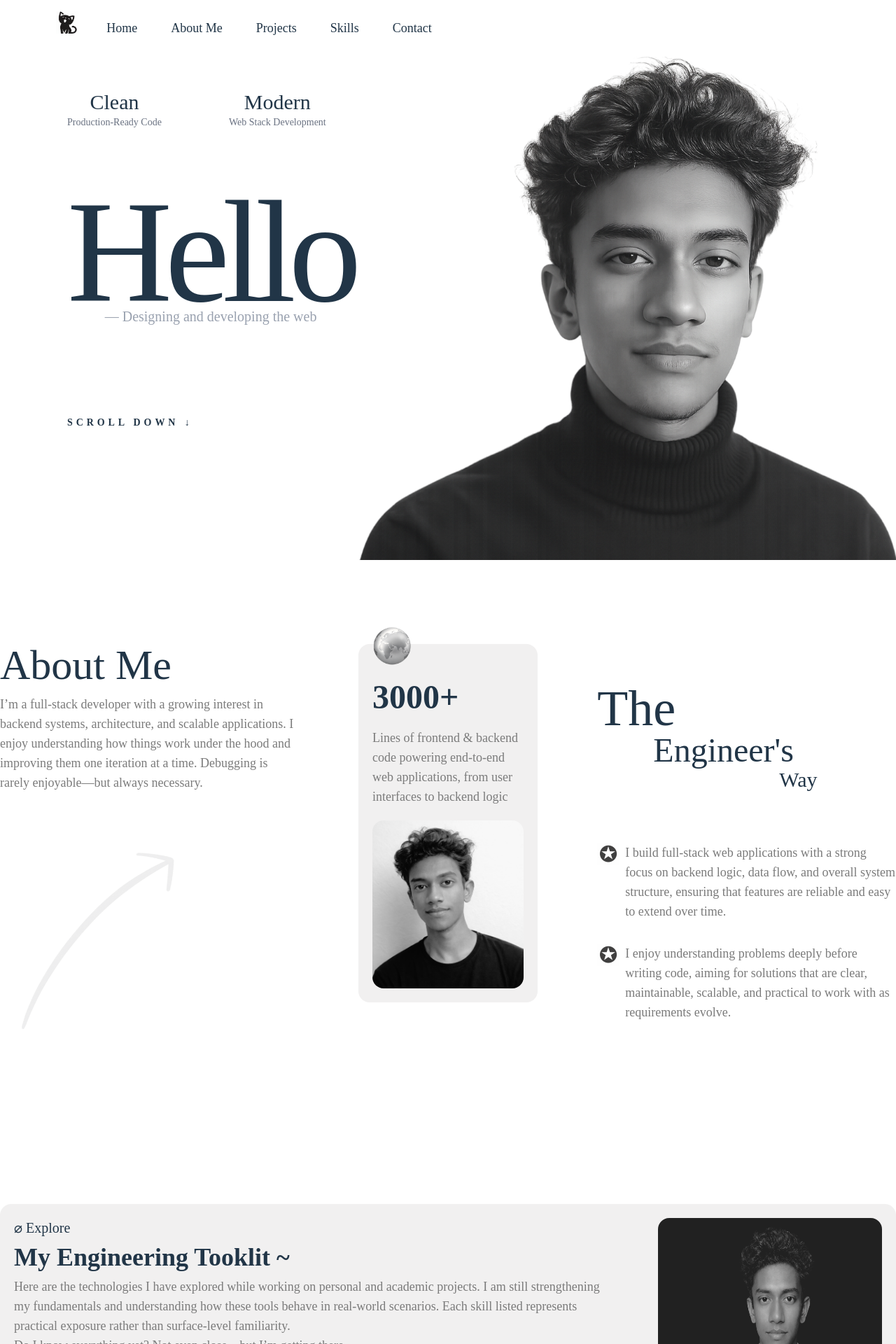
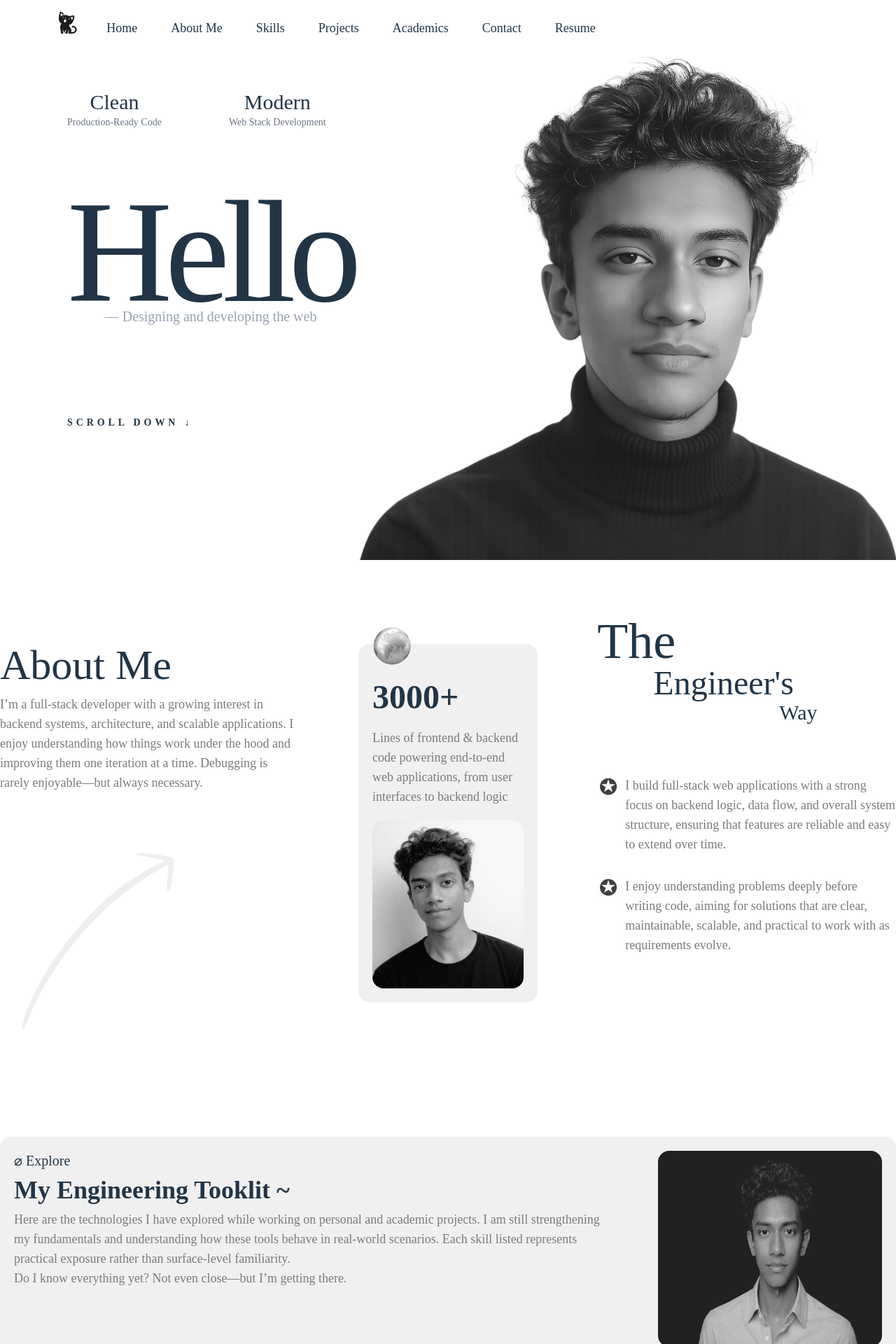
Before and after one commit to UDAY005-UI/Portfolio, a React (Vite) app: page / in a window 1280 px wide. Shown: the top 1920 px of the page at 70% size. Built offline with nearby package versions, Linux system fonts and the light colour scheme.

Commit message:
update navbar, sections and global layouts

```diff
--- a/src/App.tsx
+++ b/src/App.tsx
@@ -6,6 +6,7 @@ import Projects from './components/sections/Projects';
 import Skills from './components/sections/Skills';
 import Academics from './components/sections/Academics';
 import Contact from './components/sections/Contact';
+import Footer from './components/layout/footer';
 
 function App() {
     return (
@@ -19,6 +20,7 @@ function App() {
       <Academics/>
       <Contact/>
       </div>
+      <Footer/>
       </>
     )
 }
--- a/src/components/layout/navbar.tsx
+++ b/src/components/layout/navbar.tsx
@@ -25,21 +25,18 @@ export default function Navbar() {
   const navItems = [
     { label: "Home", id: "Hero" },
     { label: "About Me", id:"About" },
-    { label: "Projects", id: "Project" },
     { label: "Skills", id: "Skills" },
+    { label: "Projects", id: "Projects" },
+    { label: "Academics", id: "Academics" },
     { label: "Contact", id: "Contact" },
   ];
 
-  const handleScroll = (id: string) => {
-    const section = document.getElementById(id);
-    if (section) {
-      const NAVBAR_HEIGHT = 80
-      const yOffset = -NAVBAR_HEIGHT;
-      const y =
-        section.getBoundingClientRect().top + window.pageYOffset + yOffset;
-      window.scrollTo({ top: y, behavior: "smooth" });
-    }
-  };
+const handleScrollToSection = (id: string) => {
+  const section = document.getElementById(id);
+  if (!section) return;
+
+  section.scrollIntoView({ behavior: "smooth" });
+};
 
   return (
     <nav className={`fixed top-0 left-0 z-50 w-full bg-white/80 backdrop-blur-md transition-transform duration-700 ease-in-out ${show ? "trasnlate-y-0" : "-translate-y-full"}`}>
@@ -50,13 +47,14 @@ export default function Navbar() {
           {navItems.map((item) => (
             <li key={item.id}>
               <button
-                onClick={() => handleScroll(item.id)}
-                className="text-[#222222] transition-all duration-300 hover:text-blue-600"
+                onClick={() => handleScrollToSection(item.id)}
+                className="text-[#222222]"
               >
                 {item.label}
               </button>
             </li>
           ))}
+          <a href="/resume.pdf" target="_blank" rel="noopener noreferrer">Resume</a>
         </ul>
       </div>
     </nav>
--- a/src/components/sections/About.tsx
+++ b/src/components/sections/About.tsx
@@ -5,7 +5,7 @@ import star from "../../assets/star.png";
 
 export default function About() {
   return (
-    <section className="h-screen w-full pt-30">
+    <section id="About" className="mt-30 h-auto w-full">
       <div className="relative grid h-full grid-cols-3">
         <div className="relative flex flex-col gap-3">
           <h1 className="text-left text-6xl">About Me</h1>
--- a/src/components/sections/Academics.tsx
+++ b/src/components/sections/Academics.tsx
@@ -2,7 +2,7 @@ import hat from "../../assets/hat.png";
 
 export default function Academics() {
   return (
-    <div className="relative h-auto w-full pt-30">
+    <section id="Academics" className="relative h-auto w-full pt-30">
       <div className="flex h-[40vh] items-center justify-between gap-20 rounded-2xl bg-[#f1f0f0] px-5 py-5">
         <div className="flex flex-col gap-2 text-left">
           <p className="text-xl">⌀ Explore</p>
@@ -21,6 +21,6 @@ export default function Academics() {
             className="h-[35vh] w-[30vw] rounded-2xl opacity-86"
           />
       </div>
-    </div>
+    </section>
   );
 }
--- a/src/components/sections/Contact.tsx
+++ b/src/components/sections/Contact.tsx
@@ -4,7 +4,7 @@ import github from "../../assets/github.png";
 
 export default function Contact() {
   return (
-    <div className="relative h-auto w-full py-30">
+    <section id="Contact" className="relative h-auto w-full py-30">
       <div className="flex-flex-col">
         <div className="flex flex-col gap-3">
           <h1 className="text-6xl">Interested in building together?</h1>
@@ -42,6 +42,6 @@ export default function Contact() {
                 </a>
         </div>
       </div>
-    </div>
+    </section>
   );
 }
--- a/src/components/sections/Hero.tsx
+++ b/src/components/sections/Hero.tsx
@@ -3,19 +3,14 @@ import web from "../../assets/web.png";
 
 export default function Home() {
   return (
-    <section className="w-full">
-      <div className="relative min-h-screen w-full grid grid-cols-[1fr_2fr_2fr] px-10 lg:px-24">
-
-        {/* Decorative left image */}
+    <section id="Hero" className="w-full">
+      <div className="relative grid min-h-screen w-full grid-cols-[1fr_2fr_2fr] px-10 lg:px-24">
         <img
           src={web}
           alt=""
-          className="absolute h-[70vh] top-31 -left-22 opacity-100"
+          className="absolute top-31 -left-22 h-[70vh] opacity-100"
         />
-
-        {/* Content */}
         <div className="relative z-10 flex flex-col pt-32">
-
           <div className="flex gap-24">
             <div>
               <h2 className="text-3xl font-medium">Clean</h2>
@@ -33,7 +28,7 @@ export default function Home() {
           </div>
 
           <div className="mt-20">
-            <h1 className="text-[13rem] font-light leading-[0.9] tracking-tighter">
+            <h1 className="text-[13rem] leading-[0.9] font-light tracking-tighter">
               Hello
             </h1>
             <p className="-translate-y-4 text-xl text-gray-400">
@@ -48,11 +43,10 @@ export default function Home() {
           </div>
         </div>
 
-        {/* Right portrait */}
         <img
           src={uday}
           alt=""
-          className="absolute bottom-0 right-0 h-[90vh] w-auto max-w-none opacity-90"
+          className="absolute right-0 bottom-0 h-[90vh] w-auto max-w-none opacity-90"
         />
       </div>
     </section>
--- a/src/components/sections/Projects.tsx
+++ b/src/components/sections/Projects.tsx
@@ -1,6 +1,6 @@
 export default function Projects() {
   return (
-    <div className="w-full pt-30">
+    <section id="Projects" className="w-full pt-30">
       <div className="relative flex flex-col items-center justify-center gap-6">
         <div className="grid grid-cols-2 justify-between gap-30">
           <div className="flex flex-col items-start gap-2">
@@ -79,6 +79,6 @@ export default function Projects() {
         </div>
         <div className="w-full h-px bg-[#e6e6e6]"></div>
       </div>
-    </div>
+    </section>
   );
 }
--- a/src/components/sections/Skills.tsx
+++ b/src/components/sections/Skills.tsx
@@ -2,7 +2,7 @@ import uday from "../../assets/uday6.jpg";
 
 export default function Skills() {
   return (
-    <div className="relative h-screen w-full pt-30">
+    <div id="Skills" className="relative mt-30 h-auto w-full">
       <div className="flex flex-col gap-25">
         <div className="flex h-[40vh] items-start justify-between gap-20 rounded-2xl bg-[#f1f0f0] px-5 py-5">
           <div className="flex flex-col gap-2 text-left">
--- a/src/index.css
+++ b/src/index.css
@@ -16,9 +16,9 @@
 }
 
 body {
+  max-width: 100vw;
   margin: 0;
   place-items: center;
-  min-width: 320px;
   font-family: 'inherit';
 }
 
```
